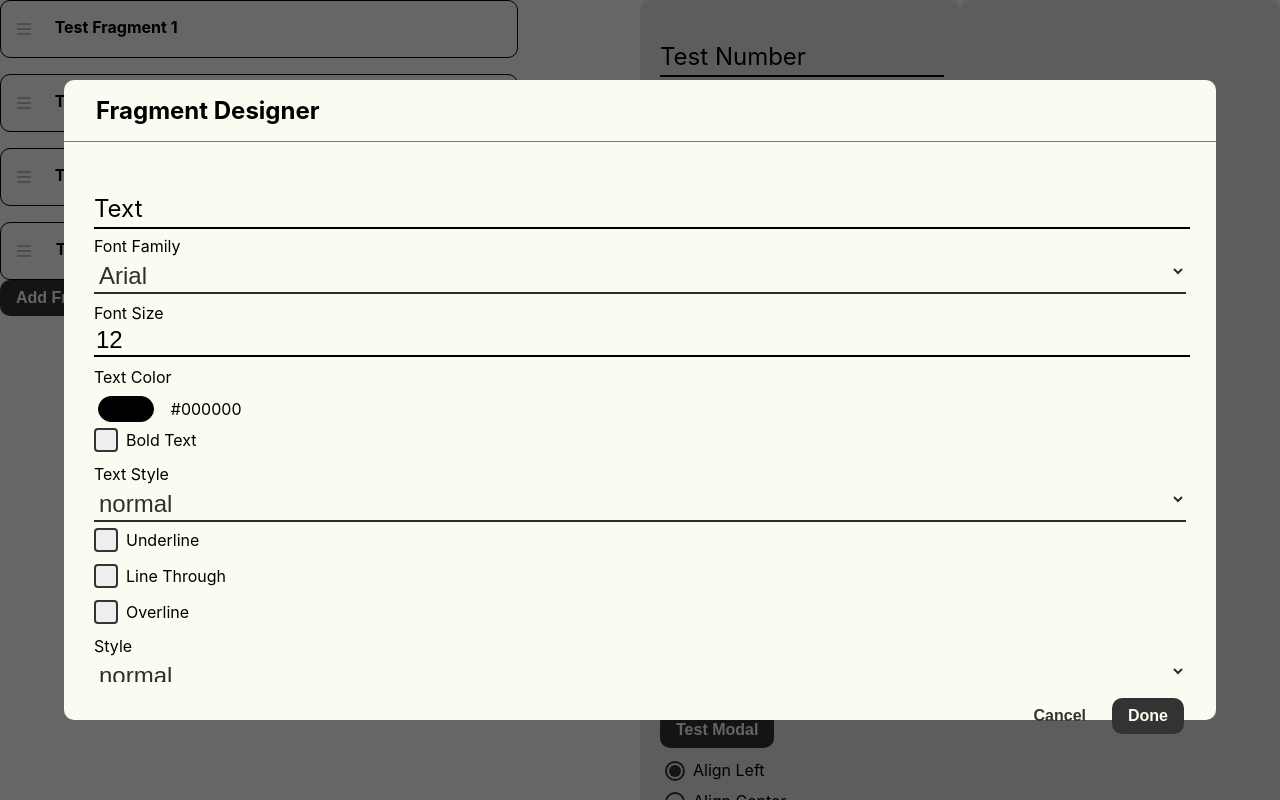
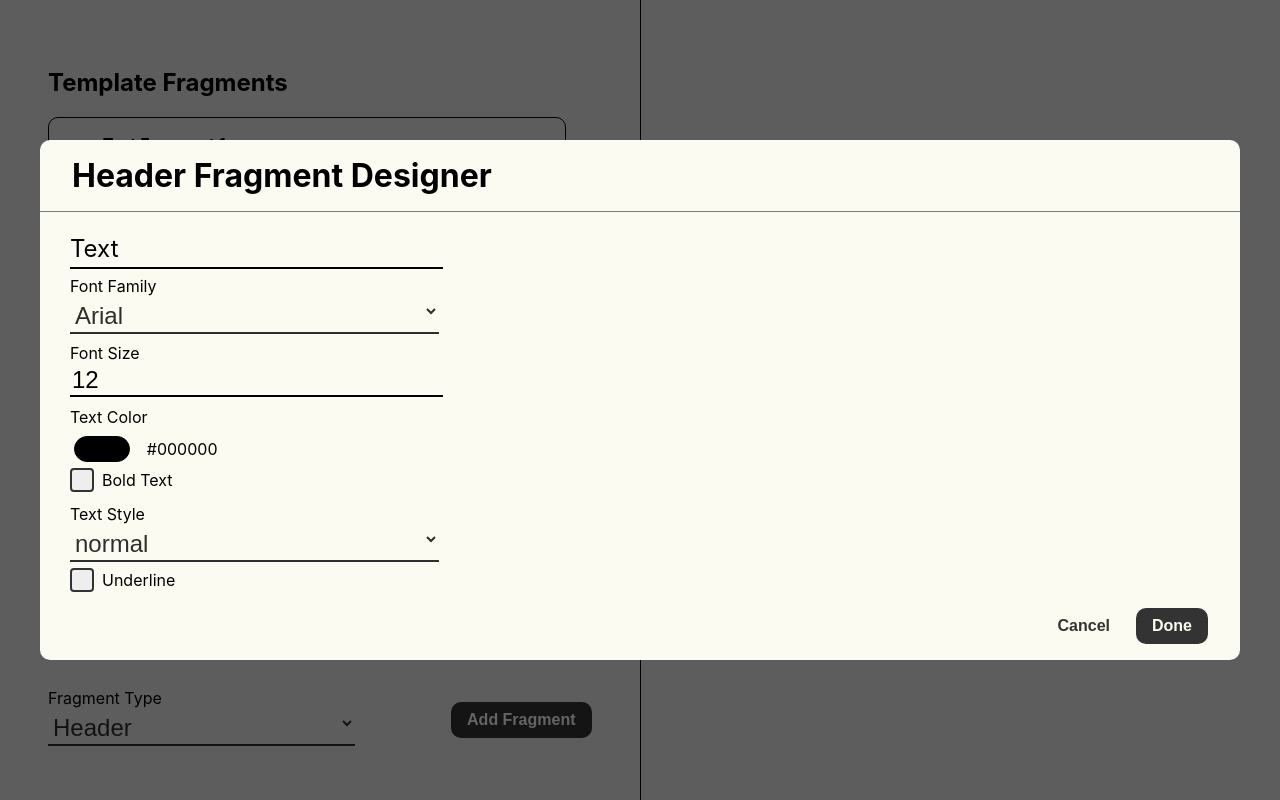
Before and after one commit to Nathan-Gilbert6917/email-template-builder, a React (Create React App) app: page / in a window 1280 px wide. Both pictures are taken after a click on the button "Add Fragment". Shown: the top 800 px of the page. Built offline with nearby package versions, Linux system fonts and the light colour scheme.

Commit message:
Template Fragment List styling

```diff
--- a/src/App.css
+++ b/src/App.css
@@ -2,9 +2,17 @@
   display: flex;
   width: 100%;
   height: 100vh;
+  background-color: #e9e9e9;
 }
 
-.half-app {
+.half-app-left {
+  width: 50%;
+  height: 100%;
+  display: flex;
+  border-right: 1px solid #000;
+}
+
+.half-app-right {
   width: 50%;
   height: 100%;
 }
--- a/src/App.tsx
+++ b/src/App.tsx
@@ -9,12 +9,12 @@ const App = () => {
 
     return (
         <div className="App">
-            <div className='half-app'>
+            <div className='half-app-left'>
                 <TemplateCreator />
             </div>
-            <div className='half-app'>
-                {/* <TemplateRenderer /> */}
-                <Apping/>
+            <div className='half-app-right'>
+                <TemplateRenderer />
+                {/* <Apping/> */}
             </div>
         </div>
     );
--- a/src/components/containers/fragment-list/FragmentList.css
+++ b/src/components/containers/fragment-list/FragmentList.css
@@ -3,4 +3,8 @@
     flex-direction: column;
     gap: 1rem;
     width: 100%;
+    height: inherit;
+    max-height: 100%;
+    overflow-y: auto;
+    overflow-x: hidden;
 }
--- a/src/components/containers/modal-overlay/ModalOverlay.css
+++ b/src/components/containers/modal-overlay/ModalOverlay.css
@@ -11,10 +11,12 @@
 .modal-main-container {
   position:fixed;
   background: #FBFBF2;
-  width: 90%;
+  display: flex;
+  flex-direction: column;
+  width: 100%;
   min-width: 400px;
   max-width: 1200px;
-  height: 80%;
+  height: 65%;
   top:50%;
   left:50%;
   transform: translate(-50%,-50%);
@@ -32,9 +34,10 @@
 }
 
 .modal-content-container {
-  height: 75%;
-  padding: 30px;
+  height: 100%;
+  padding: 0 30px;
   overflow-y: auto;
+  display: flex;
 }
 
 .modal-footer-container {
@@ -42,6 +45,7 @@
   display: flex;
   flex-direction: row-reverse;
   gap: 10px;
+  height: 50px;
 }
 
 .display-block {
--- a/src/components/containers/modal-overlay/ModalOverlay.tsx
+++ b/src/components/containers/modal-overlay/ModalOverlay.tsx
@@ -27,7 +27,7 @@ const ModalOverlay: FC<ModalOverlayProps> = (
 
     return (
         <div className={showHideClassName}>
-            <section className="modal-main-container">
+            <div className="modal-main-container">
                 <div className="modal-header-container">
                     <h1 className="modal-title">{title}</h1>
                 </div>
@@ -38,7 +38,7 @@ const ModalOverlay: FC<ModalOverlayProps> = (
                     <GeneralButton label="Done" onClick={handleSubmit}/>
                     <GeneralButton label="Cancel" isInverted onClick={handleClose}/>
                 </div>
-            </section>
+            </div>
         </div>
     );
 }
--- a/src/components/containers/template-creator/TemplateCreator.css
+++ b/src/components/containers/template-creator/TemplateCreator.css
@@ -1,3 +1,18 @@
 .template-creator-box {
     width: 100%;
+    padding: 3rem;
+    display: flex;
+    flex-direction: column;
+    justify-content: space-between;
 }
+
+.fragment-list-container {
+    height: 90%;
+}
+
+.fragment-add-container {
+    display: flex;
+    justify-content: space-around;
+    align-items: center;
+    gap: 6rem;
+}
--- a/src/components/containers/template-creator/TemplateCreator.tsx
+++ b/src/components/containers/template-creator/TemplateCreator.tsx
@@ -6,6 +6,8 @@ import { FragmentListItemValues } from '../fragment-list/fragment-list-item/Frag
 import ModalOverlay from '../modal-overlay/ModalOverlay';
 import GeneralButton from '../../inputs/general-button/GeneralButton';
 import ParagraphFragment, { ParagraphFragmentValues } from '../../fragment-options/paragraph/ParagraphFragment';
+import TemplateRenderer from '../template-renderer/TemplateRenderer';
+import DropDownSelect, { DropDownSelectValue } from '../../inputs/dropdown-select/DropDownSelect';
 
 interface TemplateCreatorProps {
 }
@@ -33,7 +35,7 @@ const TemplateCreator: FC<TemplateCreatorProps> = (
     ]
 
     const [showModal, setShowModal] = useState(false);
-
+    const [fragmentTypeSelected, setFragmentTypeSelected] = useState("header");
     const handleModalShow = () => {
         setShowModal(!showModal);
     }
@@ -58,15 +60,28 @@ const TemplateCreator: FC<TemplateCreatorProps> = (
         }
     }
 
+    const fragmentOptions:DropDownSelectValue[] = [
+        { text: 'Header', value: 'header' },
+        { text: 'Paragraph', value: 'paragraph' },
+        { text: 'Link Button', value: 'link-button' },
+        { text: 'Image', value: 'image' },
+    ];
+
+    const fragmentTypeText = fragmentOptions.filter(({value}) => value === fragmentTypeSelected)[0].text;
+
     return (
         <div className='template-creator-box'>
-            <div>
+            <div className='fragment-list-container'>
+                <h2>Template Fragments</h2>
                 <FragmentList items={fragmentList} />
+            </div>
+            <div className='fragment-add-container'>
+                <DropDownSelect label={'Fragment Type'} value={fragmentTypeSelected} options={fragmentOptions} onChange={setFragmentTypeSelected} />
                 <GeneralButton label={'Add Fragment'} onClick={handleModalShow} />
             </div>
-
-            <ModalOverlay title={'Fragment Designer'} show={showModal} handleClose={handleModalShow} handleDone={handleModalDone}>
+            <ModalOverlay title={`${fragmentTypeText} Fragment Designer`} show={showModal} handleClose={handleModalShow} handleDone={handleModalDone}>
                 <ParagraphFragment values={fragmentValues} onChange={handleFragmentUpdate} />
+                <TemplateRenderer/>
             </ModalOverlay>
         </div>
     );
--- a/src/components/containers/template-renderer/TemplateRenderer.css
+++ b/src/components/containers/template-renderer/TemplateRenderer.css
@@ -1,5 +1,4 @@
 .template-renderer {
     width: 100%;
     height: 100%;
-    background-color: brown;
 }
--- a/src/components/fragment-options/paragraph/ParagraphFragment.css
+++ b/src/components/fragment-options/paragraph/ParagraphFragment.css
@@ -0,0 +1,7 @@
+.paragraph-fragment-box {
+    height: 100%;
+    width: 50%;
+    overflow-y: auto;
+    overflow-x: hidden;
+    padding: 0 2rem 0 0;
+}
--- a/src/components/fragment-options/paragraph/ParagraphFragment.tsx
+++ b/src/components/fragment-options/paragraph/ParagraphFragment.tsx
@@ -41,7 +41,7 @@ const ParagraphFragment: FC<ParagraphFragmentProps> = (
     };
 
     return (
-        <div>
+        <div className='paragraph-fragment-box'>
             <TextOptions values={values.textValues} onChange={(values:TextOptionValues) => handleOptionChange({ textValues: values })} />
             <TextDecorationOptions values={values.textDecorationValues} onChange={(values:TextDecorationOptionValues) => handleOptionChange({ textDecorationValues: values })} />
             <AlignmentOptions value={values.alignmentValue} onChange={(value:string) => handleOptionChange({ alignmentValue: value })} />
```
